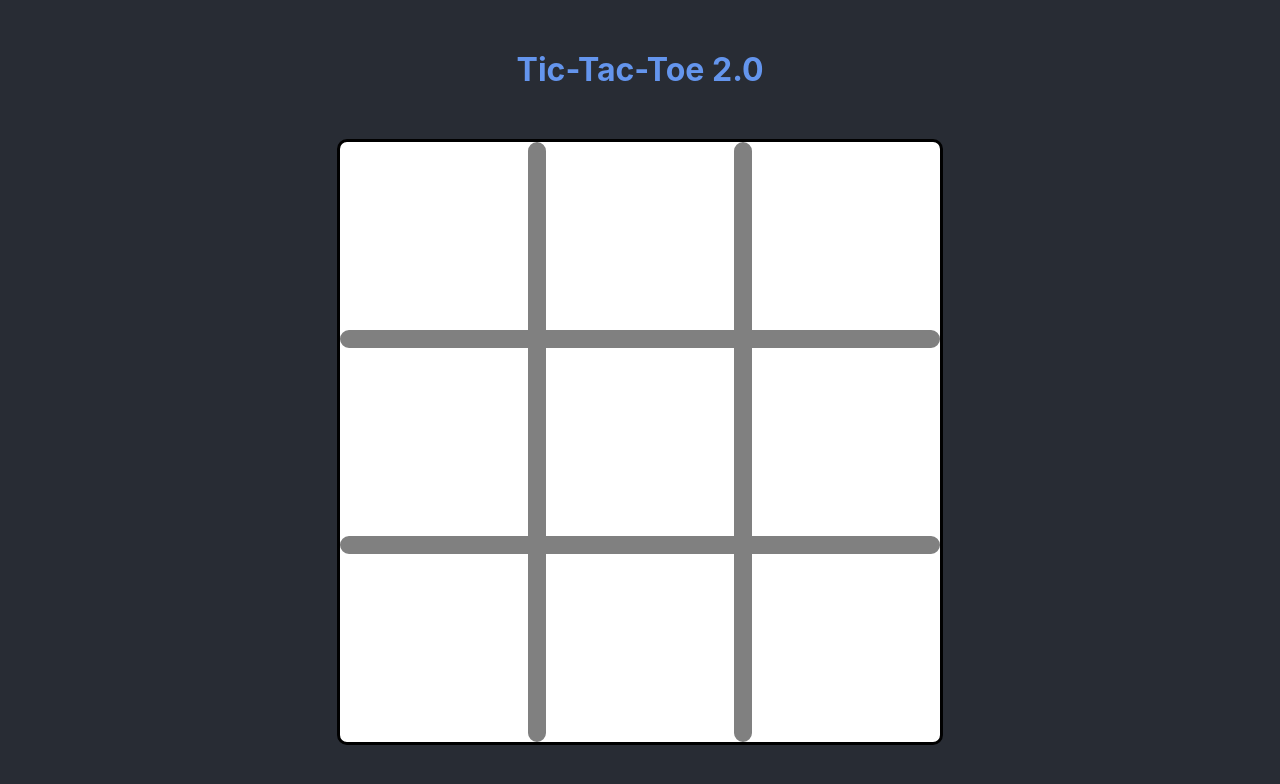
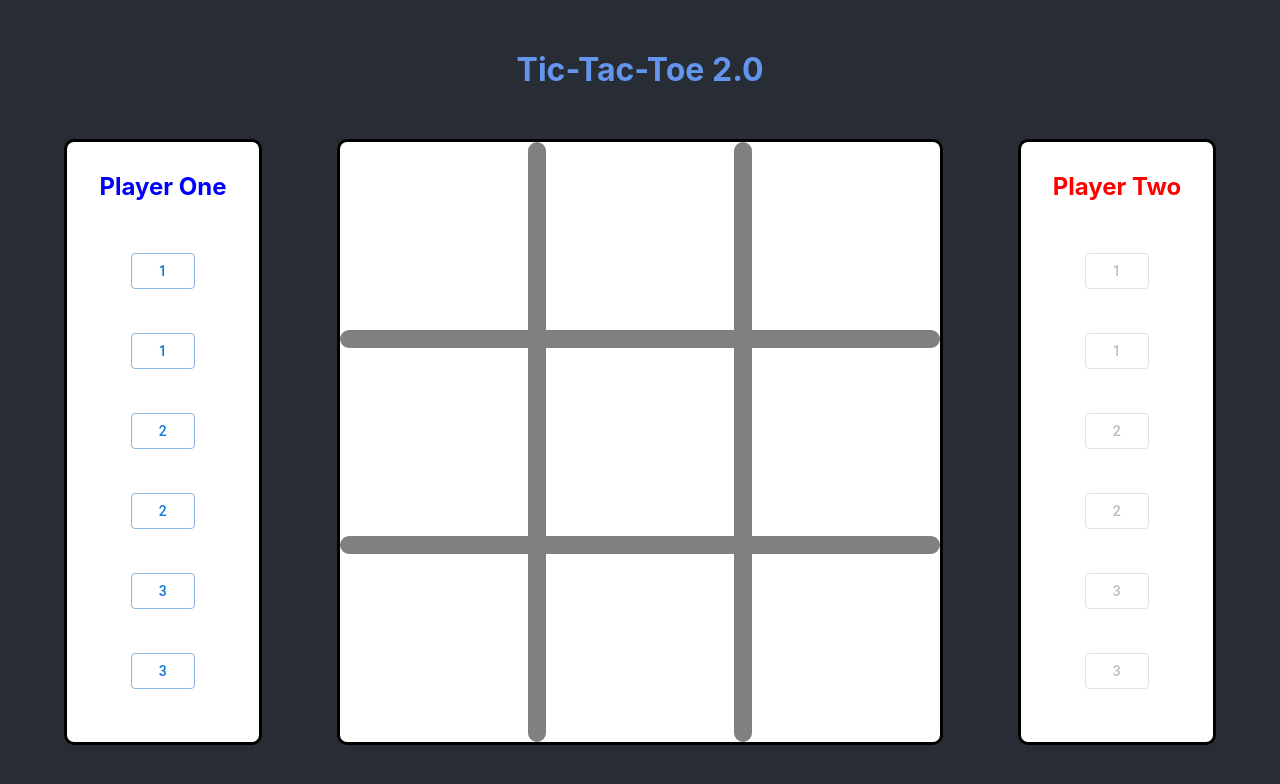
Before and after one commit to phalado/tic-tac-toe-2-0, a React (Create React App) app: page / in a window 1280 px wide. Shown: the top 784 px of the page. Built offline with nearby package versions, Linux system fonts and the light colour scheme.

Commit message:
Player hand working

```diff
--- a/package.json
+++ b/package.json
@@ -41,6 +41,9 @@
     ]
   },
   "devDependencies": {
+    "@emotion/react": "^11.10.5",
+    "@emotion/styled": "^11.10.5",
+    "@mui/material": "^5.10.14",
     "react-redux": "^8.0.5",
     "redux": "^4.2.0"
   }
--- a/src/actions/gameActions.tsx
+++ b/src/actions/gameActions.tsx
@@ -1,6 +1,6 @@
 export const changeCurrentPlayer = () => ({ type: "CHANGE_CURRENT_PLAYER" })
 
-export const changeSelectedPiece = (selectedPiece: number) => ({
+export const changeSelectedPiece = (selectedPiece: { index: number, value: number }) => ({
   type: "CHANGE_SELECTED_PIECE",
   selectedPiece
 })
--- a/src/components/App.tsx
+++ b/src/components/App.tsx
@@ -1,4 +1,5 @@
 import React from 'react';
+import Player from '../containers/Player';
 import Table from '../containers/Table';
 
 import styles from "../styles/appStyles";
@@ -12,9 +13,9 @@ const App = () => {
         <h1 style={styles.title}>Tic-Tac-Toe 2.0</h1>
       </header>
       <main style={styles.main}>
-        {/* <Player playerNumber={true} /> */}
+        <Player playerNumber={true} />
         <Table />
-        {/* <Player playerNumber={false} /> */}
+        <Player playerNumber={false} />
         {/* <EndGameModal endGameModalOpen={endGameModalOpen} /> */}
       </main>
     </div>
--- /dev/null
+++ b/src/components/HandPiece.tsx
@@ -0,0 +1,23 @@
+import React from "react";
+import Button from '@mui/material/Button';
+import HandPieceInterface from "../interfaces/HandPiece";
+
+const HandPiece = ({
+  playerNumber,
+  value,
+  index,
+  game,
+  changeSelectedPiece
+}: HandPieceInterface) => {
+  const { currentPlayer, selectedPieceIndex, gameOn } = game;
+
+  const handleOnClickButton = () => changeSelectedPiece({ index, value })
+
+  const color = playerNumber ? 'primary' : 'secondary'
+  const variant = (playerNumber === currentPlayer && index === selectedPieceIndex) ? 'contained' : 'outlined'
+  const enabled = playerNumber === currentPlayer && gameOn
+
+  return <Button color={color} variant={variant} disabled={!enabled} onClick={handleOnClickButton}>{value}</Button>
+}
+
+export default HandPiece
--- /dev/null
+++ b/src/components/Player.tsx
@@ -0,0 +1,31 @@
+import React from "react";
+import PlayerInterface from "../interfaces/PlayerInterface";
+import HandPiece from "../containers/HandPiece";
+
+import styles from "../styles/playerStyles";
+
+const Player = ({playerNumber, playerOne, playerTwo}: PlayerInterface) => {
+  let player: { username: string, pieces: number[] }
+  let titleStyles;
+
+  if (playerNumber) {
+    player = playerOne;
+    titleStyles = { ...styles.title, ...styles.playerOne }
+  } else {
+    player = playerTwo;
+    titleStyles = { ...styles.title, ...styles.playerTwo }
+  }
+
+  return (
+    <div style={styles.container}>
+      <h2 style={titleStyles}>{player.username}</h2>
+      <div style={styles.piecesContainer}>
+        {player.pieces.map((value, index) => (
+          <HandPiece playerNumber={playerNumber} value={value} index={index} />
+        ))}
+      </div>
+    </div>
+  )
+}
+
+export default Player
--- /dev/null
+++ b/src/containers/HandPiece.tsx
@@ -0,0 +1,17 @@
+import { connect } from "react-redux";
+import { changeSelectedPiece } from "../actions";
+
+import HandPiece from "../components/HandPiece";
+import StateInterface from "../interfaces/StateInterface";
+
+const mapStateToProps = (state: StateInterface) => ({
+  game: state.game
+});
+
+const mapDispatchToProps = (dispatch: (selectedPiece: any) => void) => ({
+  changeSelectedPiece: (selectedPiece: { index: number, value: number }) => {
+    dispatch(changeSelectedPiece(selectedPiece))
+  }
+});
+
+export default connect(mapStateToProps, mapDispatchToProps)(HandPiece);
--- /dev/null
+++ b/src/containers/Player.tsx
@@ -0,0 +1,10 @@
+import { connect } from "react-redux";
+import Player from "../components/Player";
+import StateInterface from "../interfaces/StateInterface";
+
+const mapStateToProps = (state: StateInterface) => ({
+  playerOne: state.playerOne,
+  playerTwo: state.playerTwo,
+});
+
+export default connect(mapStateToProps, null)(Player);
--- /dev/null
+++ b/src/interfaces/HandPiece.tsx
@@ -0,0 +1,11 @@
+export default interface HandPieceInterface {
+  playerNumber: boolean,
+  value: number,
+  index: number,
+  game: {
+    currentPlayer: boolean,
+    selectedPieceIndex: number,
+    gameOn: true
+  },
+  changeSelectedPiece: ({ index, value }: { index: number, value: number }) => void
+}
--- /dev/null
+++ b/src/interfaces/PlayerInterface.tsx
@@ -0,0 +1,11 @@
+export default interface PlayerInterface {
+  playerNumber: boolean,
+  playerOne: {
+    username: string,
+    pieces: number[]
+  },
+  playerTwo: {
+    username: string,
+    pieces: number[]
+  }
+}
--- /dev/null
+++ b/src/styles/playerStyles.tsx
@@ -0,0 +1,33 @@
+import { PlayerStyleInterface } from "../interfaces/StylesInterfaces";
+
+const PlayerStyles: PlayerStyleInterface = {
+  container: {
+    backgroundColor: 'white',
+    border: 'solid',
+    width: '15%',
+    height: '600px',
+    position: 'relative',
+    margin: '0 5%',
+    borderRadius: '10px'
+  },
+  title: {
+    textAlign: 'center',
+    margin: "30px 0"
+  },
+  playerOne: {
+    color: 'blue'
+  },
+  playerTwo: {
+    color: 'red'
+  },
+  piecesContainer: {
+    height: '80%',
+    display: 'flex',
+    flexWrap: 'wrap',
+    flexDirection: 'column',
+    justifyContent: 'space-around',
+    alignContent: 'center'
+  }
+};
+
+export default PlayerStyles;
```
Also changed, not shown: src/interfaces/StylesInterfaces.tsx (+15 -0 lines), src/styles/handPieceStyles.tsx (added, +27 -0 lines), 1 other file (tests, documents, lock files or other folders).
